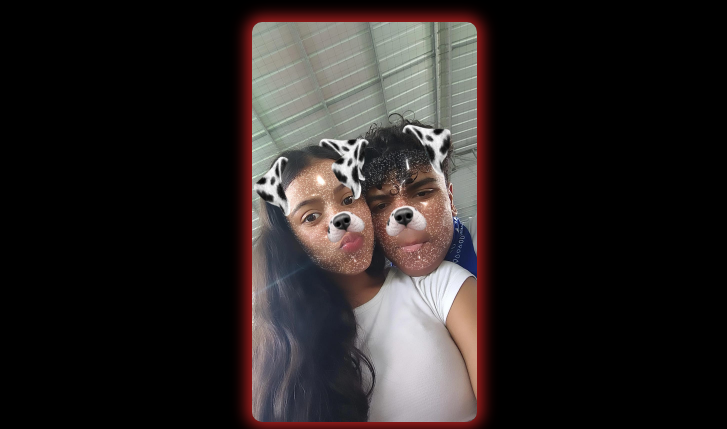
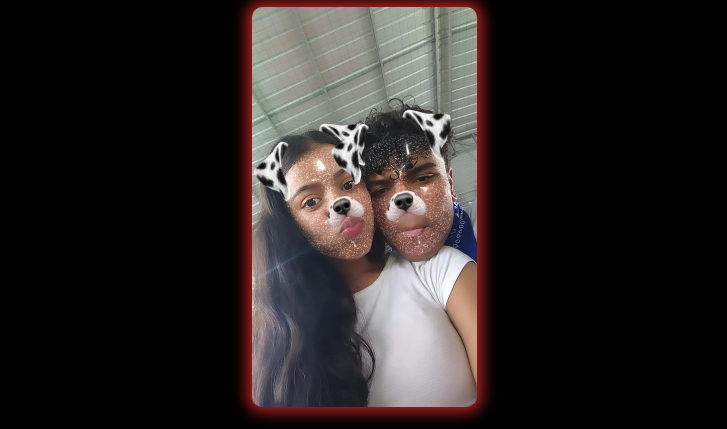
Before and after one commit to TKDarkzin/Love, a plain HTML site: page index.html in a window 1280 px wide. Shown: the part 215-644 px from the top of the page, without its empty margins (276-1003 px from the left). Drawn offline with Linux system fonts and the light colour scheme; a web font is replaced by a local one.

Commit message:
fix: Corrige alguns erros css

```diff
--- a/CSS/style.css
+++ b/CSS/style.css
@@ -11,13 +11,11 @@ body{
     font-family: 'EduNSWACTCursive', Arial, sans-serif; /* nome consistente */
     font-size: 15pt;
 }
-section{
-    border-radius: 10px;
-    padding: 15px;
-    width: 75%;
-    margin: auto;
-    text-align: center;
-    box-shadow: 5px 5px 10px rgba(0, 0, 0, 0.459);
+section {
+    display: flex; /* Usar flexbox para centralizar */
+    justify-content: center; /* Centraliza horizontalmente */
+    align-items: center; /* Centraliza verticalmente */
+    flex-direction: column; /* Mantém os elementos empilhados */
 }
 footer{
     color: rgb(187, 35, 35);
@@ -38,14 +36,15 @@ div{
     font-size: clamp(1.1rem, 3vw, 2.5rem);
     margin-top: 20px;
 }
-#img{
+#img {
     color: rgb(187, 35, 35);
-    /* especificar cor também para a sombra inset */
-    box-shadow: 0 0 15px 5px rgb(187, 35, 35), inset 0 0 15px rgb(187,35,35);
+    box-shadow: 0 0 15px 5px rgb(187, 35, 35), inset 0 0 15px rgb(187, 35, 35);
     border-radius: 10px;
     height: 50vh;
     max-height: 600px;
     margin-top: 20px;
+
+    display: block; /* Garante que a imagem seja tratada como bloco */
 }
 #img:hover{
     box-shadow: 0 0 12px 10px rgb(255, 85, 85), inset 0 0 25px;
```
